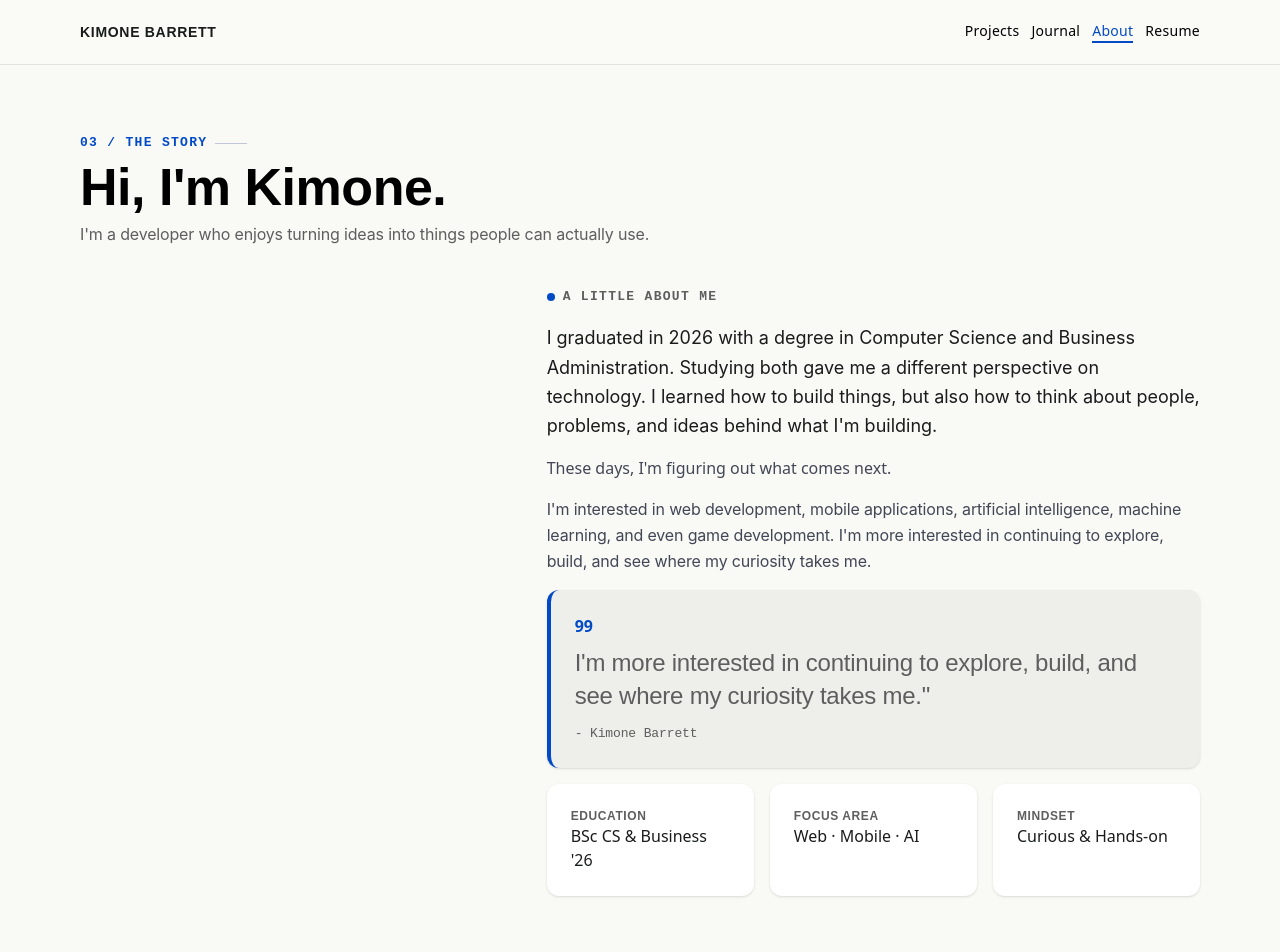
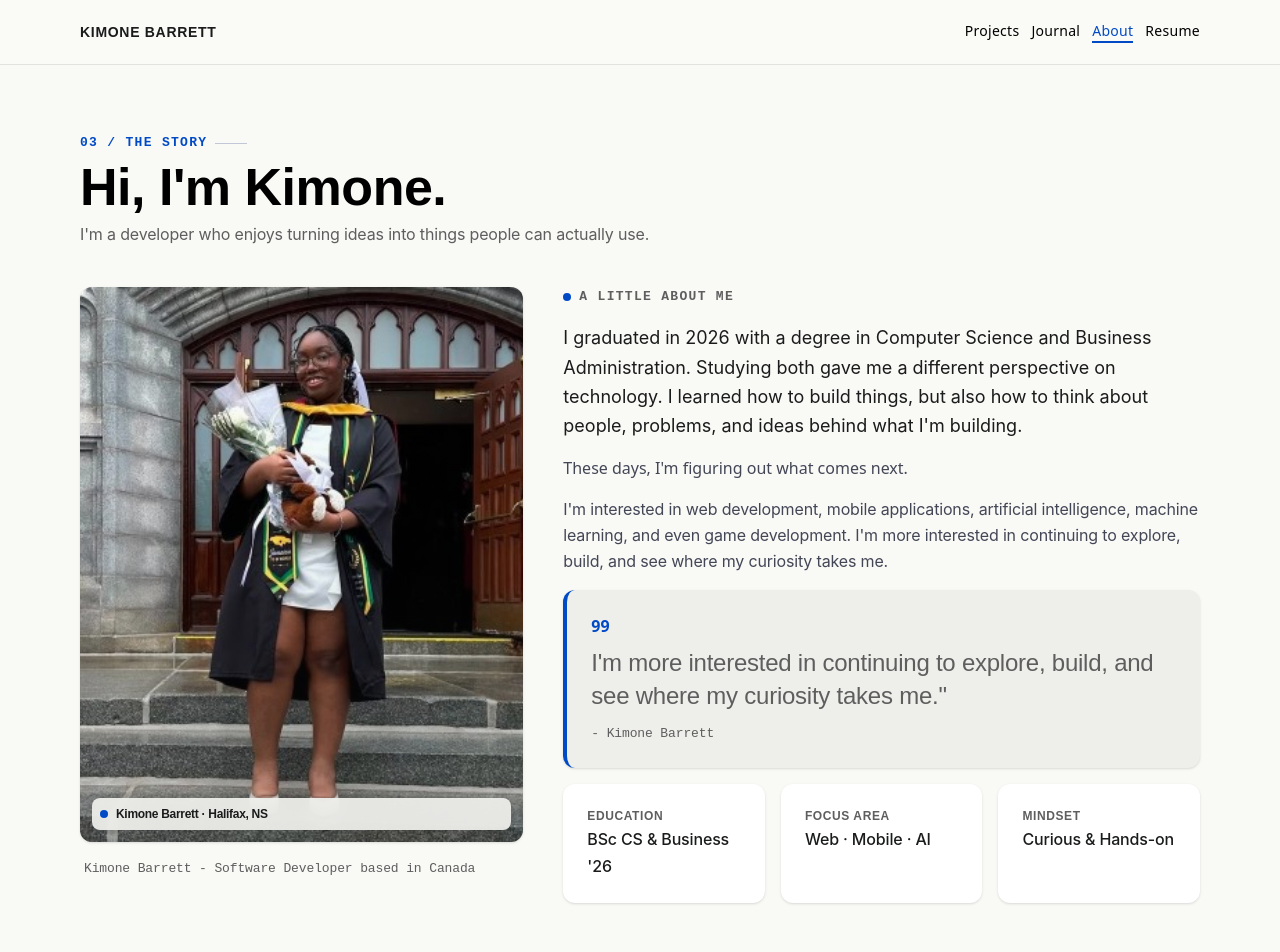
Before and after one commit to Kim-one/personal-website, a Next.js app: page /about in a window 1280 px wide. Shown: the top 952 px of the page. Built offline with nearby package versions, Linux system fonts and the light colour scheme.

Commit message:
added images

```diff
--- a/app/about/page.tsx
+++ b/app/about/page.tsx
@@ -1,6 +1,7 @@
 import {AreasOfInterest, Principles} from '../../data/mock-data';
 import {GraduationCap, Wrench, Compass, BrainCircuit} from "lucide-react";
 import {CallBack} from "@/components/CallBack";
+import Image from "next/image";
 
 const Category_Styles: Record<string, string> = {
     'Mobile': 'bg-[#E7DDF5] text-[#5B21B6]',
@@ -30,11 +31,24 @@ export default function AboutPage() {
                     <p className={'text-secondary text-body-md font-body-md'}>I&#39;m a developer who enjoys turning ideas into things people can actually use.</p>
                 </section>
                 <section className={'pt-space-xl'}>
-                    <div className={'grid grid-cols-1 lg:grid-cols-12'}>
-                        <div className={'col-span-5'}>
-
+                    <div className={'grid grid-cols-1 gap-space-xl md:grid-cols-12'}>
+                        <div className={'md:col-span-5 flex flex-col gap-space-md'}>
+                            <div className={'relative aspect-[4/5] bg-surface-container-low rounded-xl overflow-hidden shadow-sm'}>
+                                <Image src={'/personalPic.jpg'} alt={'Kimone Barrett'} fill priority sizes={'(max-width: 768px) 100vw, 40vw'}
+                                       className={'object-cover object-center'}/>
+                                <div className={'absolute inset-0 bg-gradient-to-t from-on-surface/70 via-on-surface/10 to-transparent opacity-40 pointer-events-none'}></div>
+                                <div className={'absolute bottom-3 left-3 right-3 p-space-sm  bg-surface-container-low/90 backdrop-blur-md rounded-lg'}>
+                                    <div className={'flex items-center gap-2'}>
+                                        <span className={'inline-block bg-primary h-2 w-2 rounded-full'}></span>
+                                        <p className={'tracking-tight font-label-sm text-label-sm text-on-surface'}>Kimone Barrett {'\u00B7'} Halifax, NS</p>
+                                    </div>
+                                </div>
+                            </div>
+                            <p className={'font-code-sm text-code-sm text-secondary leading-relaxed px-1'}>
+                                Kimone Barrett - Software Developer based in Canada
+                            </p>
                         </div>
-                        <div className={'col-span-7'}>
+                        <div className={'md:col-span-7'}>
                             <div className={'space-y-space-md text-on-surface'}>
                                 <p className={'flex items-center gap-space-sm text-code-sm font-code-sm font-semibold tracking-widest uppercase text-secondary'}>
                                     <span className={'h-2 w-2 bg-primary rounded-full'}></span>
@@ -62,19 +76,20 @@ export default function AboutPage() {
                                         <p className={'text-secondary uppercase text-label-sm font-label-sm'}>
                                             Education
                                         </p>
-                                        <p>BSc CS & Business &#39;26</p>
+                                        <p className={'font-body-md text-body-md text-on-surface font-medium mt-0.5'}>BSc CS & Business &#39;26</p>
                                     </div><
                                     div className={'bg-background p-space-lg rounded-xl shadow-sm'}>
                                         <p className={'text-secondary uppercase text-label-sm font-label-sm'}>
                                             Focus Area
                                         </p>
-                                        <p>Web {'\u00B7'} Mobile {'\u00B7'} AI</p>
+                                        <p className={'font-body-md text-body-md text-on-surface font-medium mt-0.5'}>
+                                            Web {'\u00B7'} Mobile {'\u00B7'} AI</p>
                                     </div>
                                     <div className={'bg-background p-space-lg rounded-xl shadow-sm'}>
                                         <p className={'text-secondary uppercase text-label-sm font-label-sm'}>
                                             Mindset
                                         </p>
-                                        <p>Curious & Hands-on</p>
+                                        <p className={'font-body-md text-body-md text-on-surface font-medium mt-0.5'}>Curious & Hands-on</p>
                                     </div>
                                 </div>
                             </div>
--- a/app/resume/page.tsx
+++ b/app/resume/page.tsx
@@ -78,17 +78,17 @@ export default function Resume(){
                                     </span>
                                 </a>
                                 <div className={'grid grid-cols-3 gap-space-xs'}>
-                                    <a href={'mailto:kimonebarrett16@gmail.com'} className={'flex flex-col items-center justify-center py-space-sm bg-surface-container hover:bg-surface-container-high rounded-lg text-on-surface transition-colors duration-150'}>
+                                    <a href={'mailto:kimonebarrett16@gmail.com'} className={'flex flex-col items-center justify-center p-space-sm bg-surface-container hover:bg-surface-container-high rounded-lg text-on-surface transition-colors duration-150'}>
                                         <Mail size={18} />
                                         <span className={'font-code-sm text-[11px] mt-0.5'}>EMail</span>
                                     </a>
                                     <a href={'https://www.linkedin.com/in/kimone-barrett/'} target={'_blank'} rel={'noopener noreferrer'}
-                                       className={'flex flex-col items-center justify-center py-space-sm bg-surface-container hover:bg-surface-container-high rounded-lg text-on-surface transition-colors duration-150'}>
+                                       className={'flex flex-col items-center justify-center p-space-sm bg-surface-container hover:bg-surface-container-high rounded-lg text-on-surface transition-colors duration-150'}>
                                         <Share2 size={18} />
                                         <span className={'font-code-sm text-[11px] mt-0.5'}>LinkedIn</span>
                                     </a>
                                     <a href={'https://github.com/Kim-one'} target={'_blank'} rel={'noopener noreferrer'}
-                                       className={'flex flex-col items-center justify-center py-space-sm bg-surface-container hover:bg-surface-container-high rounded-lg text-on-surface transition-colors duration-150'}>
+                                       className={'flex flex-col items-center justify-center p-space-sm bg-surface-container hover:bg-surface-container-high rounded-lg text-on-surface transition-colors duration-150'}>
                                         <SquareTerminal size={18}  />
                                         <span className={'font-code-sm text-[11px] mt-0.5'}>Github</span>
                                     </a>
--- a/components/ProductsCard.tsx
+++ b/components/ProductsCard.tsx
@@ -31,7 +31,7 @@ export const ProductsCard =
                   </div>
               </div>
           </div>
-          <div className={`${index < 1 ? 'col-span-7' : ''} overflow-hidden relative`}>
+          <div className={`${index < 1 ? 'col-span-7' : 'aspect-video w-full'} overflow-hidden relative`}>
               <Image src={image} alt={name}
                      className={`h-full w-full ${index > 0 ? 'rounded-t-xl' : 'rounded-r-xl'} object-cover object-center group-hover:scale-[1.02] transition-transform duration-500`}
                      width={500} height={500}/>
--- a/components/journal/articles/lifeAfterUniversity.tsx
+++ b/components/journal/articles/lifeAfterUniversity.tsx
@@ -34,7 +34,7 @@ export const LifeAfterUniversity = () => {
                 <p className={'font-body-md text-body-md text-on-surface-variant'}>
                     Entering the job market as an early-career developer in 2026 requires an honest mental posture. We
                     have all seen the LinkedIn highlight reels: peers landing dream roles in various top companies.
-                    What isn't broadcasted is the the automated rejection emails at 5:00 AM, the coffe chat requests on LinkedIn,
+                    What isn't broadcasted is the the automated rejection emails at 5:00 AM, the coffee chat requests on LinkedIn,
                     and the emotional toll of interviewing for a job position and never hearing back.
                 </p>
                 <p className={'font-body-md text-body-md text-on-surface-variant'}>
--- a/data/Products.ts
+++ b/data/Products.ts
@@ -49,7 +49,7 @@ export const products = [
         category: '',
         description: 'A mobile reading tracker for people who have too may books and no idea what to read next.',
         technologies: ['React Native', 'SQLite'],
-        image: '/projects/rentalHist.png',
+        image: '/projects/mobile_app.png',
         githublink: '',
         liveLink: '',
     },
```
Also changed, not shown: public/personalPic.jpg (added).
